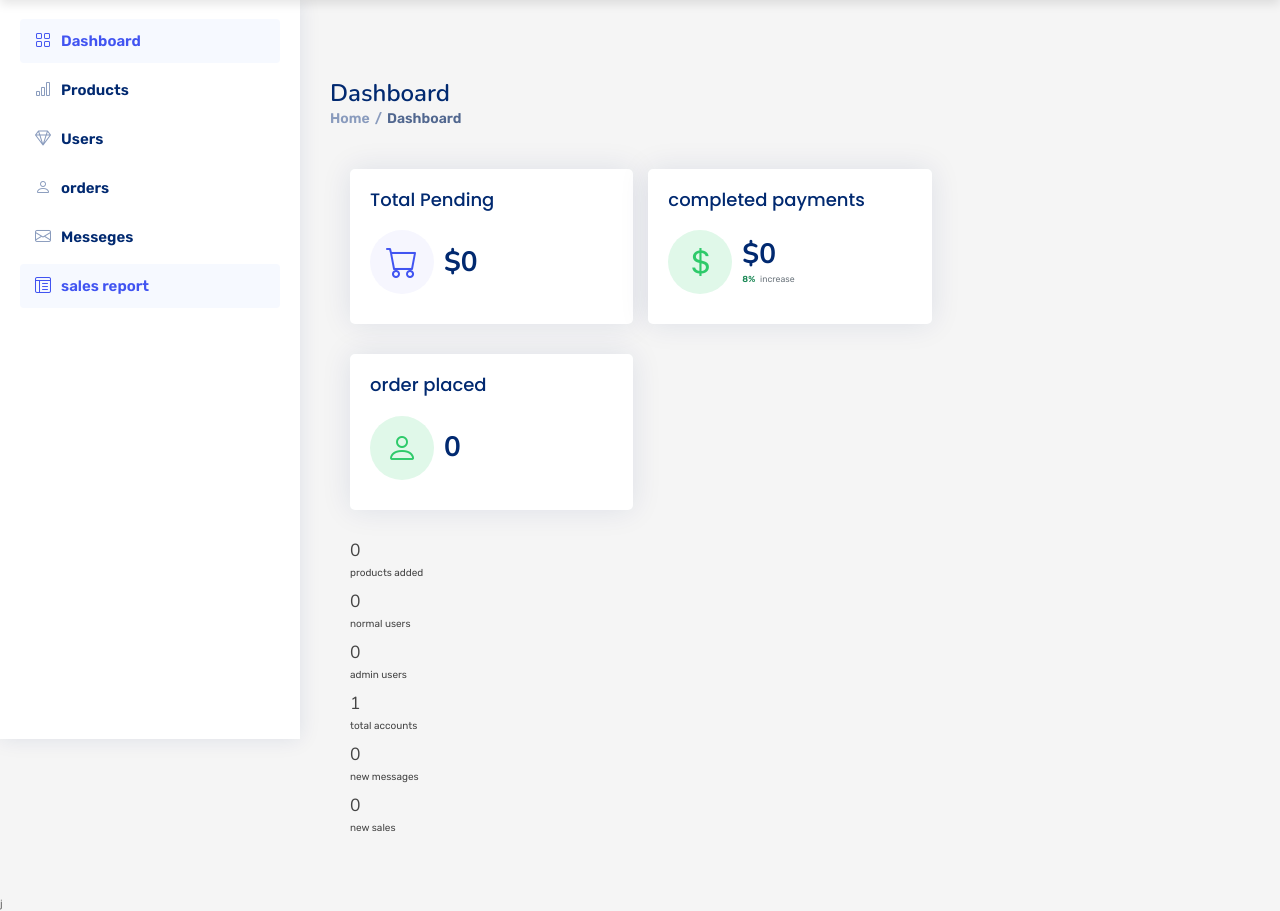
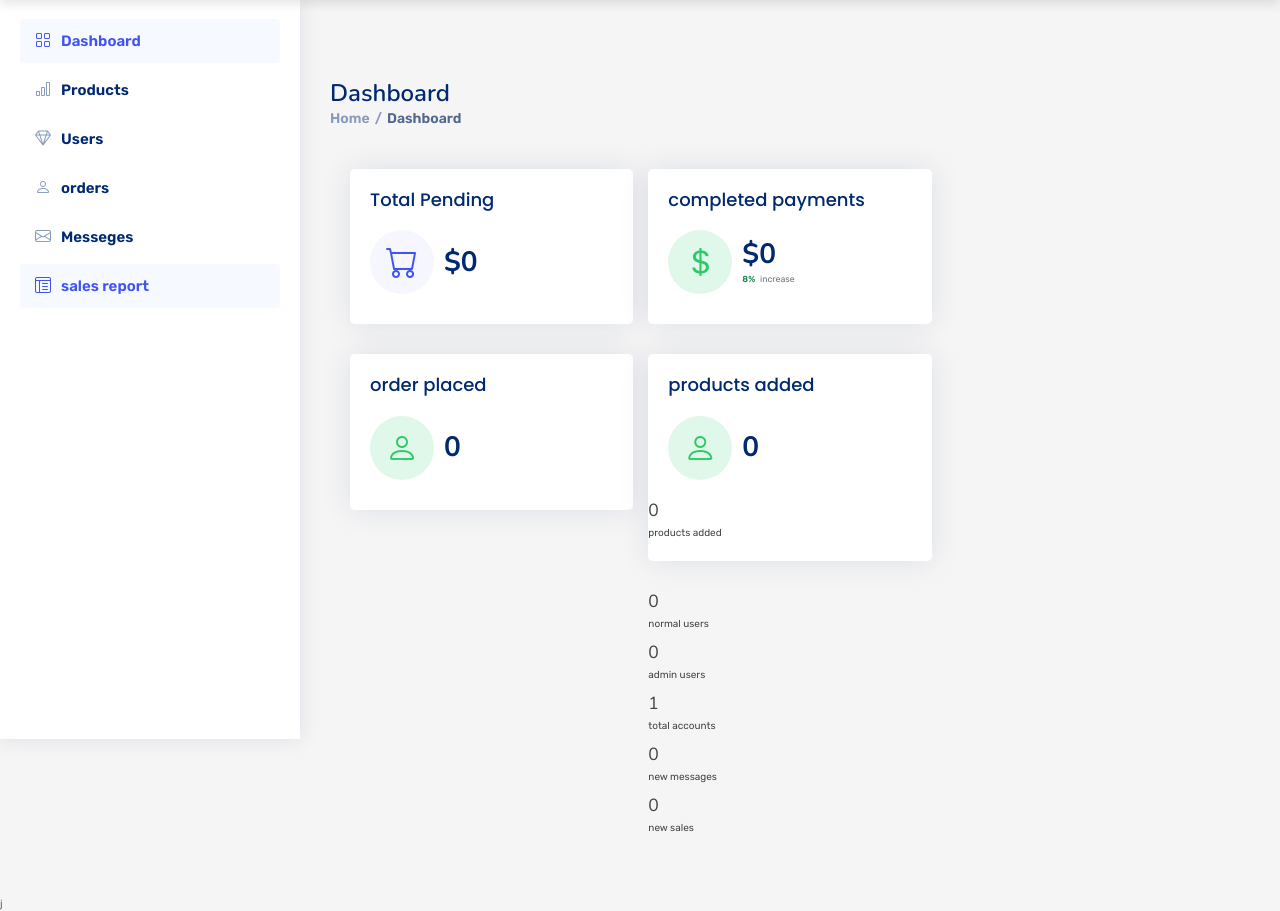
Before and after one commit to haamid10/E-bookstore, a PHP site: page /admin_page.php in a window 1280 px wide. Shown: the part 61-972 px from the top of the page. Run offline with PHP 8.4, Linux system fonts and the light colour scheme; the visitor is signed in with stand-in values (Sample User, id 1); data that the repository does not hold is empty.

Commit message:
dashboard3

```diff
--- a/admin_page.php
+++ b/admin_page.php
@@ -172,11 +172,26 @@ if(!isset($admin_id)){
 
 
 
-      <div class="box">
+    <div class="col-xxl-4 col-md-6">
+      <div class="card info-card revenue-card">
          <?php
             $select_products = mysqli_query($conn, "SELECT * FROM `products`") or die('query failed');
             $number_of_products = mysqli_num_rows($select_products);
          ?>
+             <div class="card-body">
+                  <h5 class="card-title"> products added </h5>
+
+                  <div class="d-flex align-items-center">
+                    <div class="card-icon rounded-circle d-flex align-items-center justify-content-center">
+                      <i class="bi bi-person"></i>
+                    </div>
+                    <div class="ps-3">
+                      <h6><?php echo $number_of_products; ?></h6>
+
+
+                    </div>
+                  </div>
+                </div>
          <h3><?php echo $number_of_products; ?></h3>
          <p>products added</p>
       </div>
```
